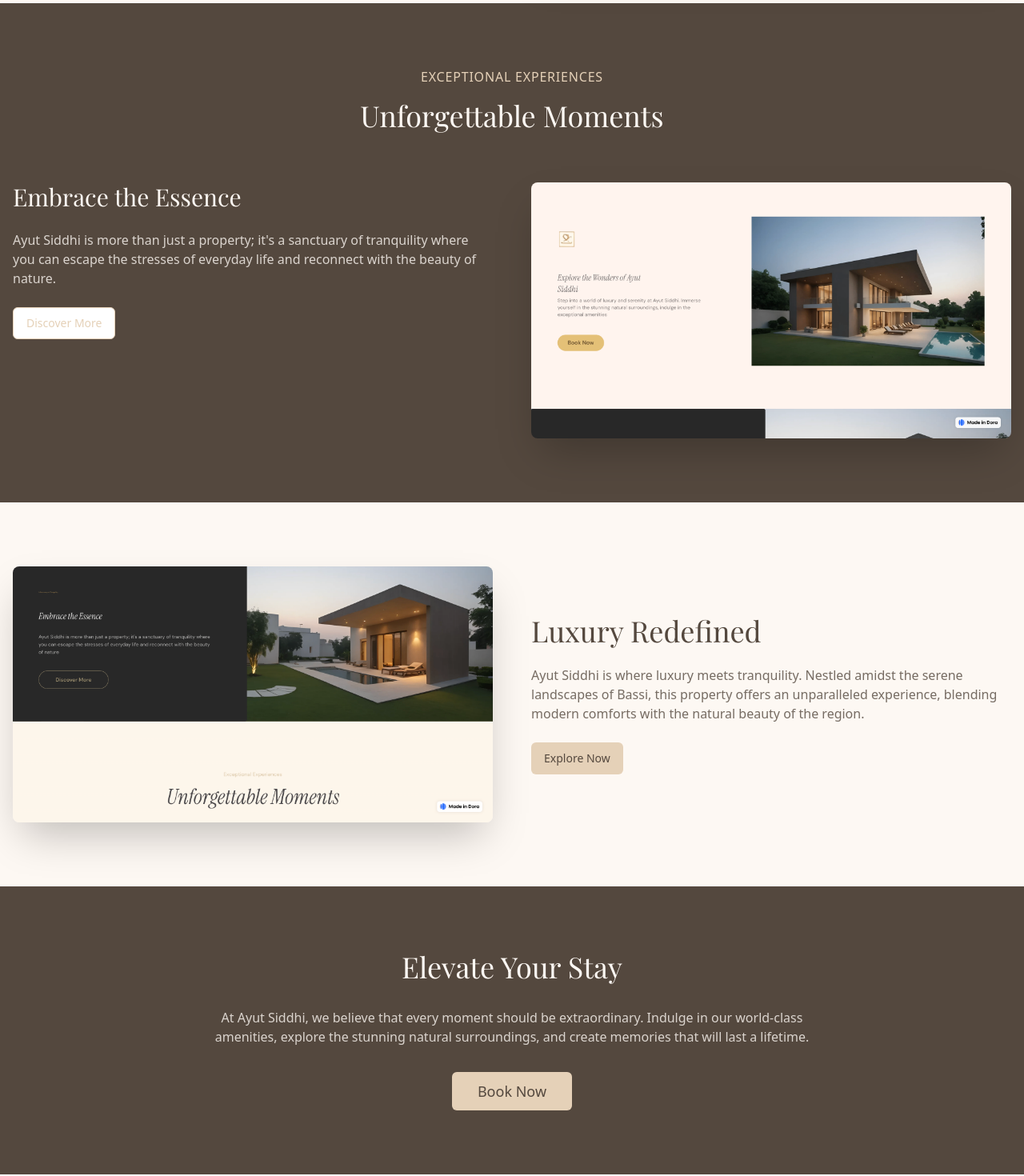
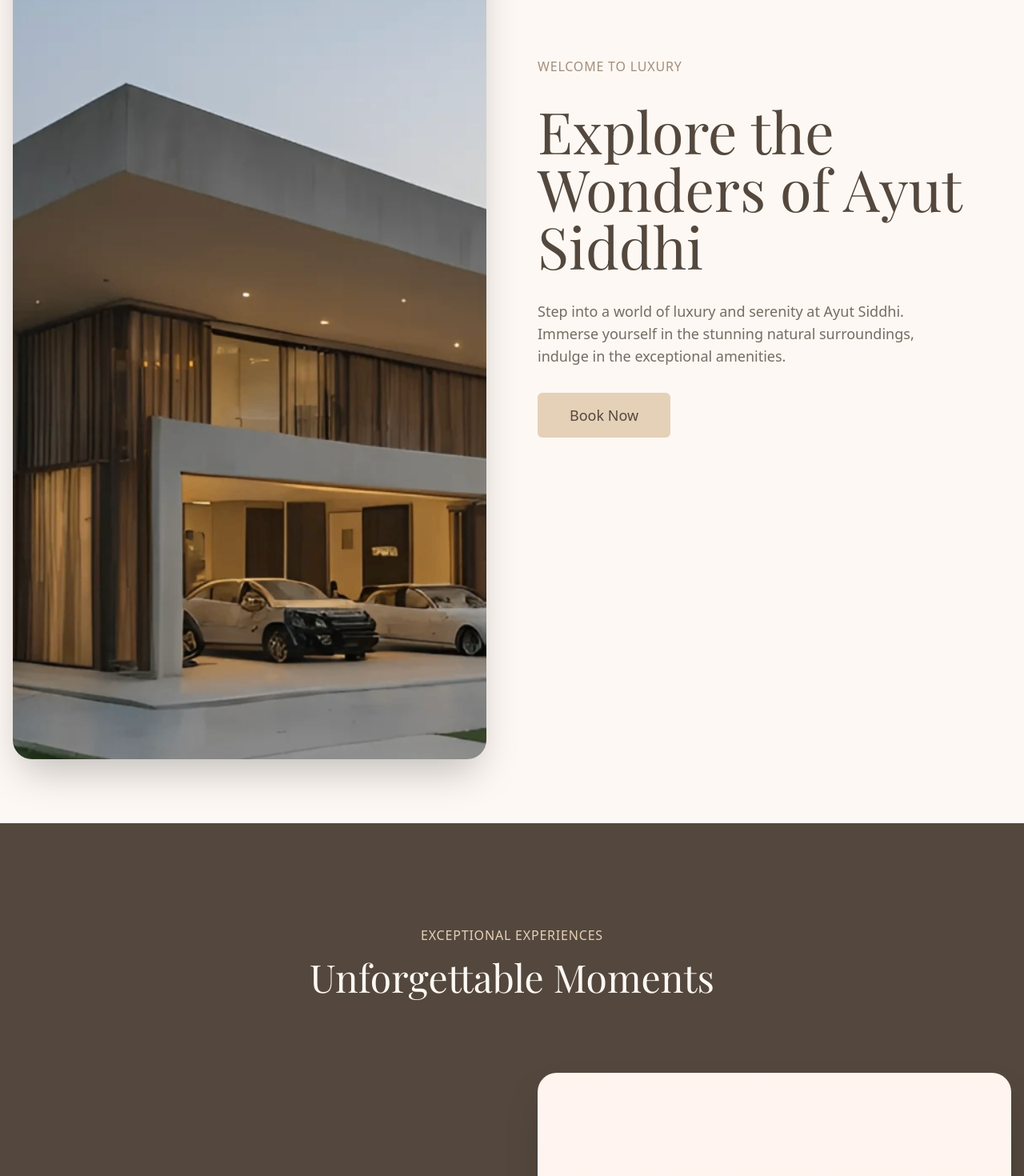
Before and after one commit to takshit12/ayutsiddhi, a React (Vite) app: page / in a window 1280 px wide. Shown: the part 460-1930 px from the top of the page at 80% size. Built offline with nearby package versions, Linux system fonts and the light colour scheme.

Commit message:
Improve image display and animations
Update image resolutions to match iPhone standards.  Reverse image order in sections, placing images first on the left, then on the right. Add smooth scroll animations. Improve overall visual appearance.

```diff
--- a/src/index.css
+++ b/src/index.css
@@ -45,4 +45,28 @@
     opacity: 1;
     transform: translateY(0);
   }
+
+  .scroll-reveal {
+    opacity: 0;
+    transform: translateY(40px);
+    transition: all 1s ease-out;
+  }
+
+  .scroll-reveal.active {
+    opacity: 1;
+    transform: translateY(0);
+  }
+
+  .image-container {
+    aspect-ratio: 1170/2532;
+    overflow: hidden;
+    border-radius: 1.5rem;
+    box-shadow: 0 25px 50px -12px rgba(0, 0, 0, 0.25);
+  }
+
+  .image-container img {
+    width: 100%;
+    height: 100%;
+    object-fit: cover;
+  }
 }
--- a/src/pages/Index.tsx
+++ b/src/pages/Index.tsx
@@ -1,65 +1,85 @@
 
+import { useEffect } from "react";
 import { Navbar } from "@/components/Navbar";
 import { Button } from "@/components/ui/button";
 
 const Index = () => {
+  useEffect(() => {
+    const observerCallback: IntersectionObserverCallback = (entries) => {
+      entries.forEach(entry => {
+        if (entry.isIntersecting) {
+          entry.target.classList.add('active');
+        }
+      });
+    };
+
+    const observer = new IntersectionObserver(observerCallback, {
+      threshold: 0.1,
+      rootMargin: '0px 0px -50px 0px'
+    });
+
+    document.querySelectorAll('.scroll-reveal').forEach(element => {
+      observer.observe(element);
+    });
+
+    return () => observer.disconnect();
+  }, []);
+
   return (
     <div className="min-h-screen bg-cream">
       <Navbar />
 
       {/* Hero Section */}
-      <section className="pt-20 pb-12">
+      <section className="pt-32 pb-20">
         <div className="container mx-auto px-4">
-          <div className="flex flex-col md:flex-row items-center gap-12">
-            <div className="flex-1 space-y-6 animate-fade-up">
+          <div className="flex flex-col md:flex-row items-center gap-16">
+            <div className="flex-1 image-container scroll-reveal">
+              <img
+                src="/lovable-uploads/9d8a58e2-813d-4157-8213-2bfbe5147804.png"
+                alt="Luxury Property"
+                loading="lazy"
+              />
+            </div>
+            <div className="flex-1 space-y-8 scroll-reveal" style={{transitionDelay: '0.2s'}}>
               <span className="text-coffee uppercase tracking-wider font-medium">Welcome to Luxury</span>
-              <h1 className="font-display text-4xl md:text-6xl text-stone leading-tight">
+              <h1 className="font-display text-5xl md:text-7xl text-stone leading-tight">
                 Explore the Wonders of Ayut Siddhi
               </h1>
-              <p className="text-stone/80 max-w-lg">
+              <p className="text-stone/80 text-lg max-w-lg">
                 Step into a world of luxury and serenity at Ayut Siddhi. Immerse yourself in the stunning natural surroundings,
                 indulge in the exceptional amenities.
               </p>
-              <Button className="bg-sand hover:bg-coffee text-stone px-8 py-6 text-lg transition-colors">
+              <Button className="bg-sand hover:bg-coffee text-stone px-10 py-7 text-lg transition-all duration-300 hover:shadow-xl">
                 Book Now
               </Button>
-            </div>
-            <div className="flex-1 animate-fade-in">
-              <img
-                src="/lovable-uploads/9d8a58e2-813d-4157-8213-2bfbe5147804.png"
-                alt="Luxury Property"
-                className="rounded-lg shadow-2xl"
-                loading="lazy"
-              />
             </div>
           </div>
         </div>
       </section>
 
       {/* Feature Section */}
-      <section className="py-20 bg-stone">
+      <section className="py-32 bg-stone">
         <div className="container mx-auto px-4">
-          <div className="text-center space-y-4 mb-16">
+          <div className="text-center space-y-4 mb-24 scroll-reveal">
             <span className="text-sand uppercase tracking-wider">Exceptional Experiences</span>
-            <h2 className="font-display text-4xl text-cream">Unforgettable Moments</h2>
+            <h2 className="font-display text-5xl text-cream">Unforgettable Moments</h2>
           </div>
 
-          <div className="grid md:grid-cols-2 gap-12">
-            <div className="space-y-6 animate-fade-up">
-              <h3 className="font-display text-3xl text-cream">Embrace the Essence</h3>
-              <p className="text-cream/80">
+          <div className="flex flex-col md:flex-row items-center gap-16">
+            <div className="flex-1 space-y-8 scroll-reveal">
+              <h3 className="font-display text-4xl text-cream">Embrace the Essence</h3>
+              <p className="text-cream/90 text-lg">
                 Ayut Siddhi is more than just a property; it's a sanctuary of tranquility where you can escape the stresses
                 of everyday life and reconnect with the beauty of nature.
               </p>
-              <Button variant="outline" className="border-sand text-sand hover:bg-sand hover:text-stone">
+              <Button variant="outline" className="border-sand text-sand hover:bg-sand hover:text-stone px-8 py-6 text-lg transition-all duration-300">
                 Discover More
               </Button>
             </div>
-            <div className="animate-fade-in">
+            <div className="flex-1 image-container scroll-reveal" style={{transitionDelay: '0.2s'}}>
               <img
                 src="/lovable-uploads/2bc759a0-d2df-4170-9721-dc43ed596acc.png"
                 alt="Luxury Interior"
-                className="rounded-lg shadow-2xl"
                 loading="lazy"
               />
             </div>
@@ -68,24 +88,23 @@ const Index = () => {
       </section>
 
       {/* Luxury Section */}
-      <section className="py-20">
+      <section className="py-32">
         <div className="container mx-auto px-4">
-          <div className="flex flex-col md:flex-row items-center gap-12">
-            <div className="flex-1 animate-fade-in">
+          <div className="flex flex-col md:flex-row items-center gap-16">
+            <div className="flex-1 image-container scroll-reveal">
               <img
                 src="/lovable-uploads/3b00a6b8-23a0-4443-ac5a-92945337c618.png"
                 alt="Luxury Exterior"
-                className="rounded-lg shadow-2xl"
                 loading="lazy"
               />
             </div>
-            <div className="flex-1 space-y-6 animate-fade-up">
-              <h2 className="font-display text-4xl text-stone">Luxury Redefined</h2>
-              <p className="text-stone/80">
+            <div className="flex-1 space-y-8 scroll-reveal" style={{transitionDelay: '0.2s'}}>
+              <h2 className="font-display text-5xl text-stone">Luxury Redefined</h2>
+              <p className="text-stone/80 text-lg">
                 Ayut Siddhi is where luxury meets tranquility. Nestled amidst the serene landscapes of Bassi,
                 this property offers an unparalleled experience, blending modern comforts with the natural beauty of the region.
               </p>
-              <Button className="bg-sand hover:bg-coffee text-stone transition-colors">
+              <Button className="bg-sand hover:bg-coffee text-stone px-8 py-6 text-lg transition-all duration-300 hover:shadow-xl">
                 Explore Now
               </Button>
             </div>
@@ -94,15 +113,15 @@ const Index = () => {
       </section>
 
       {/* Call to Action */}
-      <section className="py-20 bg-stone">
+      <section className="py-32 bg-stone">
         <div className="container mx-auto px-4 text-center">
-          <div className="max-w-3xl mx-auto space-y-8">
-            <h2 className="font-display text-4xl text-cream">Elevate Your Stay</h2>
-            <p className="text-cream/80">
+          <div className="max-w-3xl mx-auto space-y-10 scroll-reveal">
+            <h2 className="font-display text-5xl md:text-6xl text-cream">Elevate Your Stay</h2>
+            <p className="text-cream/90 text-lg">
               At Ayut Siddhi, we believe that every moment should be extraordinary. Indulge in our world-class amenities,
               explore the stunning natural surroundings, and create memories that will last a lifetime.
             </p>
-            <Button className="bg-sand hover:bg-coffee text-stone px-8 py-6 text-lg transition-colors">
+            <Button className="bg-sand hover:bg-coffee text-stone px-10 py-7 text-lg transition-all duration-300 hover:shadow-xl">
               Book Now
             </Button>
           </div>
```
